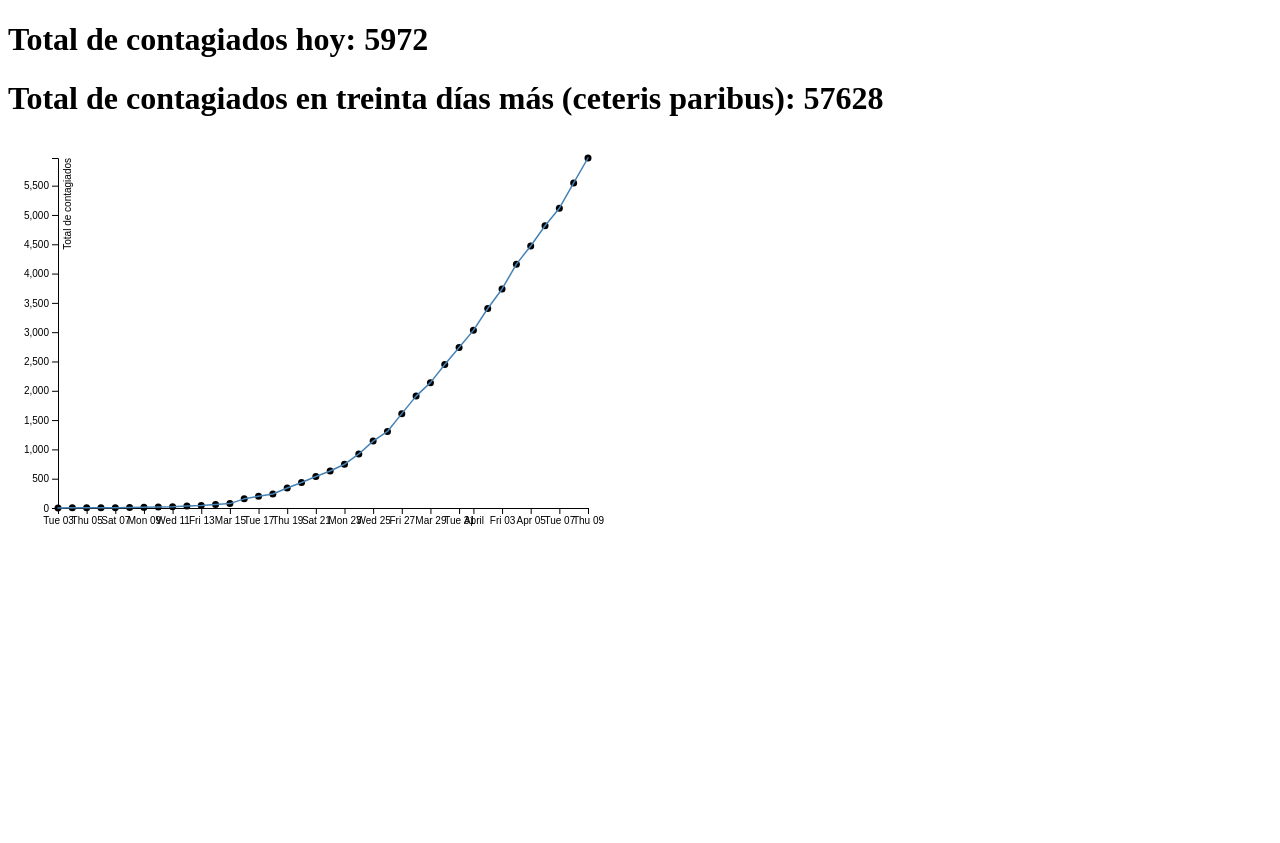
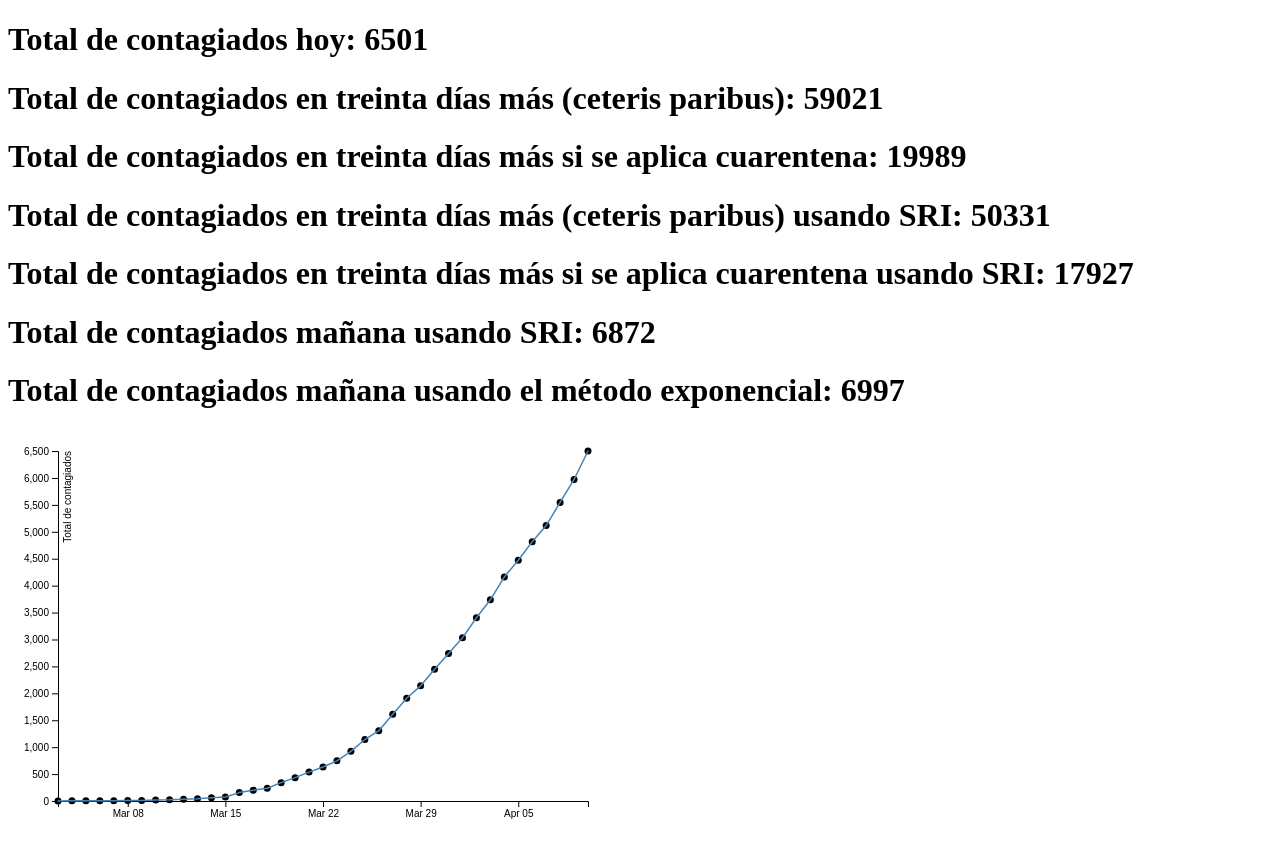
Before and after one commit to corvalanlara/covid19, a plain HTML site: page index.html in a window 1280 px wide. Before the commit the page ends 800 px from the top, so only its background shows below. Drawn offline with Linux system fonts and the light colour scheme.

Commit message:
con pronosticos a 30 dias con y sin cuarentena usando metodo exponencial y sri simplificado

```diff
--- a/datos.csv
+++ b/datos.csv
@@ -37,3 +37,4 @@ fecha,indice,contagiados_a,nuevos,recuperados_a,muertos_a,retirados_a,retirados_
 2020-04-07,36,5116,301,898,43,941,176,4175
 2020-04-08,37,5546,430,1115,48,1163,222,4383
 2020-04-09,38,5972,426,1274,57,1331,168,4641
+2020-04-10,39,6501,529,1571,65,1636,305,4865
--- a/datoslite.csv
+++ b/datoslite.csv
@@ -37,3 +37,4 @@ fecha,contagiados_a,recuperados_a,muertos_a
 2020-04-07,5116,898,43
 2020-04-08,5546,1115,48
 2020-04-09,5972,1274,57
+2020-04-10,6501,1571,65
--- a/grafica.js
+++ b/grafica.js
@@ -73,6 +73,11 @@ var app = new Vue({
 	data: {
 		mensaje: 0,
 		treinta: 0,
+		cuarentena: 0,
+		sri_treinta: 0,
+		sri_cuarentena: 0,
+		sri: 0,
+		exponencial: 0,
 	},
 	created() {
 		let este = this;
@@ -82,6 +87,8 @@ var app = new Vue({
 					fecha: d3.timeParse("%Y-%m-%d")(d.fecha),
 					total: Number(d.contagiados_a),
 					indice: Number(d.indice),
+					retirados: Number(d.retirados_a),
+					infectados: Number(d.infectados_v),
 				};
 			}
 		);
@@ -93,8 +100,21 @@ var app = new Vue({
 			var indices = ultimos.map((a) => a.indice);
 			var contagiados = ultimos.map((a) => a.total);
 			var pend = pendiente(indices, contagiados);
-			este.treinta = Math.round(contagiados_hoy * pend**30);
+			var c = 10**pend;
+			este.treinta = Math.round(contagiados_hoy * c**30);
+			este.exponencial = Math.round(contagiados_hoy * c);
 			este.mensaje = contagiados_hoy;
+			var k = c - 1;
+			var mitad_k = k / 2;
+			var nuevo_c = mitad_k + 1;
+			este.cuarentena = Math.round(contagiados_hoy * nuevo_c ** 30);
+			este.sri = sri(da, k).contagiados;
+			var lvirtual = add_virtual_dates(da, k, 30);
+			este.sri_treinta = lvirtual[lvirtual.length - 1].contagiados;
+			var vcuarentena = add_virtual_dates(da, mitad_k, 30);
+			este.sri_cuarentena = vcuarentena[vcuarentena.length - 1].contagiados;
+			console.log(vcuarentena);
+			console.log(lvirtual);
 		});
 	}
 });
@@ -113,5 +133,32 @@ function pendiente(dias, contagiados) {
 
 	m = numer / denom;
 
-	return 10**m;
+	return m;
 }
+
+function sri(data, k) {
+	const totalpais = 19107216;
+	const d = 14;
+	var data_hoy = data[data.length - 1];
+	var r = data_hoy.retirados;
+	var i = data_hoy.infectados;
+	var sanos = totalpais - i - r;
+	var rd = data[data.length - d].retirados;
+	var rd_1 = data[data.length - d + 1].retirados;
+	var r_proy = r + rd - rd_1;
+	var i_proy = i + ((k * sanos) / totalpais) * i - (r_proy - r);
+	var contagiados_proy = r_proy + i_proy;
+	return {
+		contagiados: Math.round(contagiados_proy),
+		infectados: Math.round(i_proy),
+		retirados: Math.round(r_proy),
+	};
+}
+
+function add_virtual_dates(da, k, num) {
+	var virtual = [...da];
+	for(var i = 0; i < num; i++) {
+		virtual.push(sri(virtual, k));
+	};
+	return virtual;
+}
--- a/index.html
+++ b/index.html
@@ -9,6 +9,11 @@
 	<div id="pro">
 		<h1>Total de contagiados hoy: {{ mensaje }}</h1>
 		<h1>Total de contagiados en treinta días más (ceteris paribus): {{ treinta }}</h1>
+		<h1>Total de contagiados en treinta días más si se aplica cuarentena: {{ cuarentena }}</h1>
+		<h1>Total de contagiados en treinta días más (ceteris paribus) usando SRI: {{ sri_treinta }}</h1>
+		<h1>Total de contagiados en treinta días más si se aplica cuarentena usando SRI: {{ sri_cuarentena }}</h1>
+		<h1>Total de contagiados mañana usando SRI: {{ sri }}</h1>
+		<h1>Total de contagiados mañana usando el método exponencial: {{ exponencial }}</h1>
 	</div>
 	<div id="dataviz"></div>
 
```
Also changed, not shown: 1 other file.
